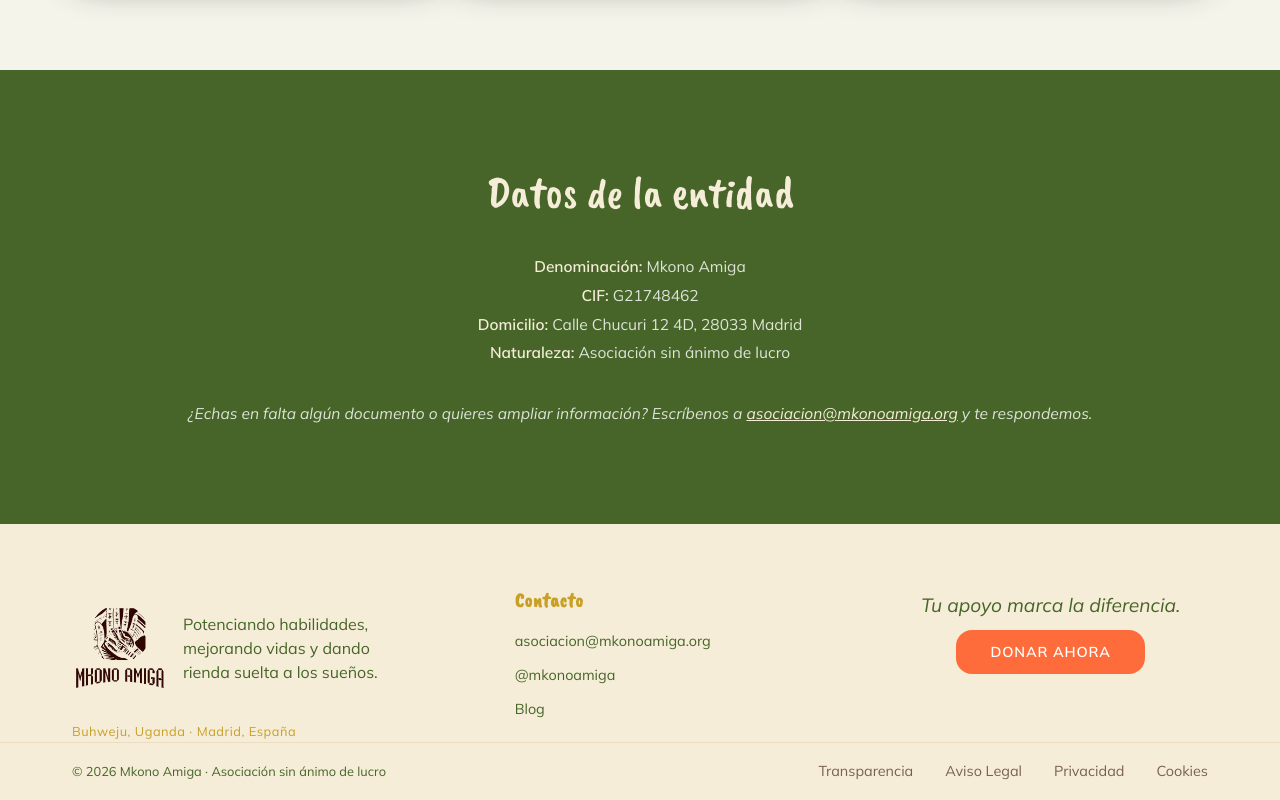
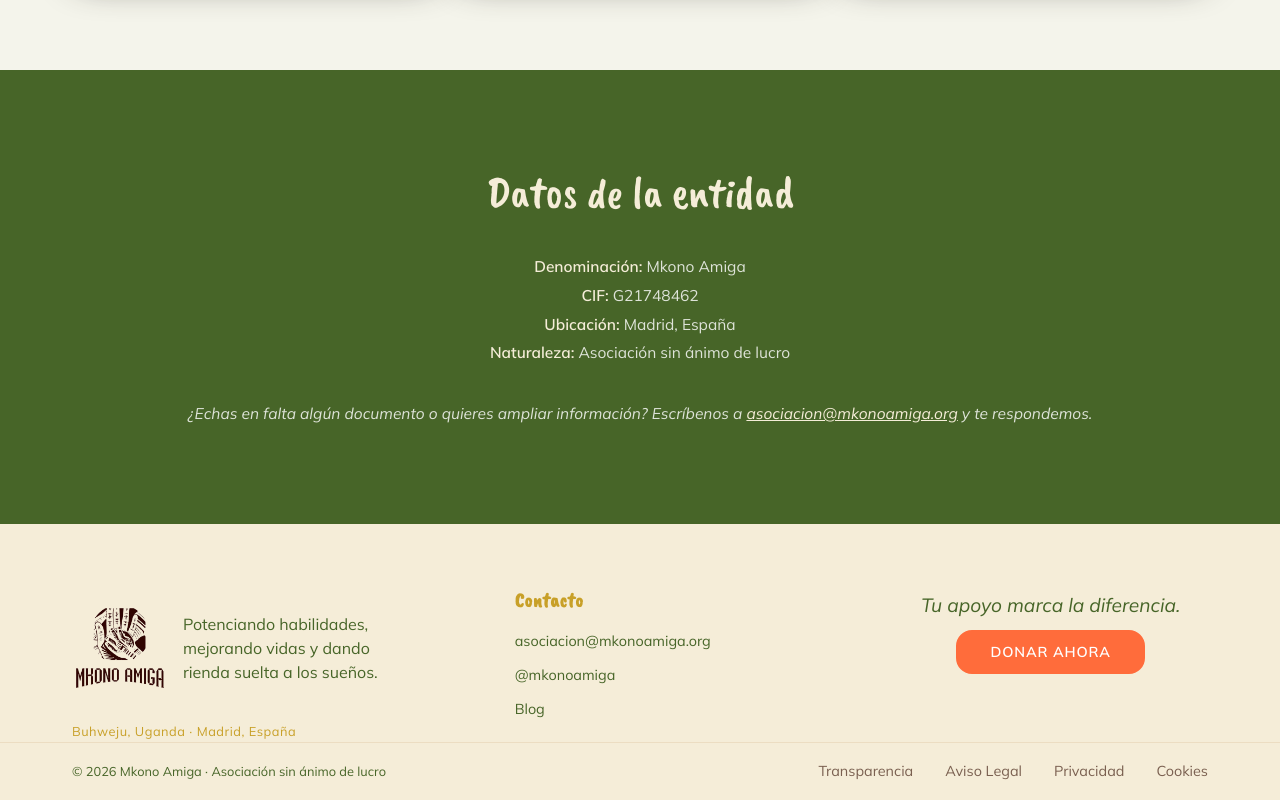
Before and after one commit to JenniferRomanMuerte/mkonoAmiga, a React (Vite) app: page /transparencia in a window 1280 px wide. Shown: the part 2086-2886 px from the top of the page. Built offline with nearby package versions, Linux system fonts and the light colour scheme; no server answers.

Commit message:
Changed data

```diff
--- a/src/pages/Transparencia/Transparencia.jsx
+++ b/src/pages/Transparencia/Transparencia.jsx
@@ -104,7 +104,7 @@
           <p>
             <strong>Denominación:</strong> Mkono Amiga<br />
             <strong>CIF:</strong> G21748462<br />
-            <strong>Domicilio:</strong> Calle Chucuri 12 4D, 28033 Madrid<br />
+            <strong>Ubicación:</strong> Madrid, España<br />
             <strong>Naturaleza:</strong> Asociación sin ánimo de lucro
           </p>
           <p className="transparencia__entidad-nota">
```
